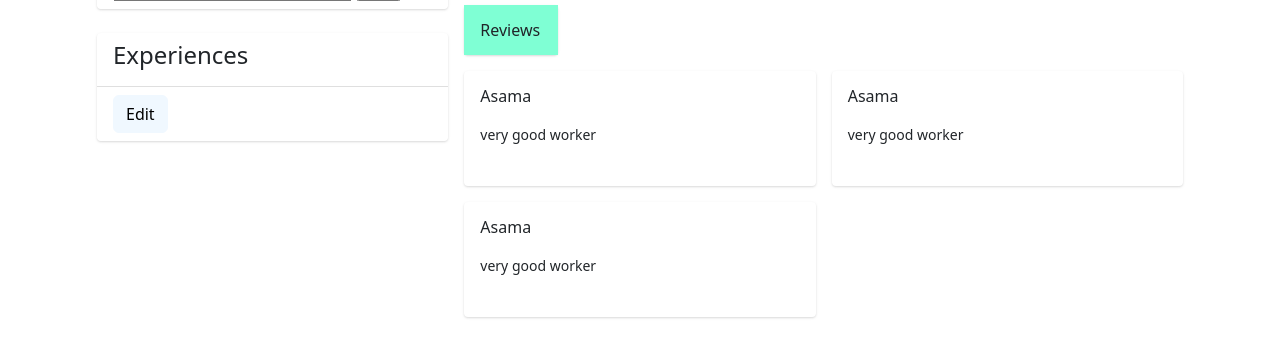
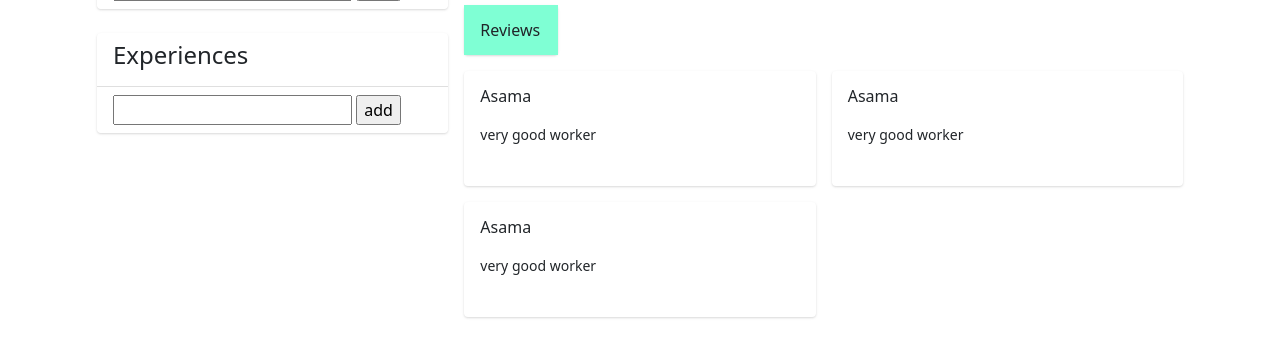
Before and after one commit to ChandimalPriyamantha/E-Commecre_Platform, a PHP site: the page made by code folder/woker view.php in a window 1280 px wide. Shown: the part 454-802 px from the top of the page. Run offline with PHP 8.4, Linux system fonts and the light colour scheme; data comes from the database, SQL or seed files in the repository; tables that the repository leaves empty hold one stand-in row (values such as "Sample post").

Commit message:
start expirience

```diff
--- a/code folder/woker view.php
+++ b/code folder/woker view.php
@@ -59,7 +59,7 @@
 
 
     $searchedu=mysqli_query($conn,"select discription from education where Worker_ID='696'");
-
+    $searchexp=mysqli_query($conn,"select Description from experince where Worker_ID='696'");
 
 
     if(isset($_POST['Save']))
@@ -94,7 +94,7 @@
     }
 
 
-    mysqli_query($conn,"select Name,Description from experince where Worker_ID='696'");
+
 ?>
 
 
@@ -189,11 +189,21 @@
                 <ul class="list-group list-group-flush">
                   <li class="list-group-item d-flex justify-content-between align-items-center flex-wrap">
                     <h4>Experiences</h4>
+                    <li class="list-group-item d-flex justify-content-between align-items-center flex-wrap">
+                    <form method=POST>
+                      <input type="text" name="experience"  >
+                      <input type="submit" name="addexp" value="add">
+                    </form>
                   </li>
-                  <li class="list-group-item d-flex justify-content-between align-items-center flex-wrap">
-
-                    <a href="#" class="btn btn-info" style="background-color:aliceblue; border-color: aliceblue;">Edit</a>
-                  </li>
+                  <?php if($searchedu)
+                  {
+                     while ($edurow= mysqli_fetch_assoc($searchedu))
+                       { ?>
+                      <li class="list-group-item d-flex justify-content-between align-items-center flex-wrap">
+                        <h6><?php  echo $edurow['discription'];?></h6>
+                      <a href="#" class="btn btn-info" style="background-color:aliceblue; border-color: aliceblue;">Edit</a><li>
+                     <?php  }
+                  }?>
                 </ul>
               </div>
             </div>
```
